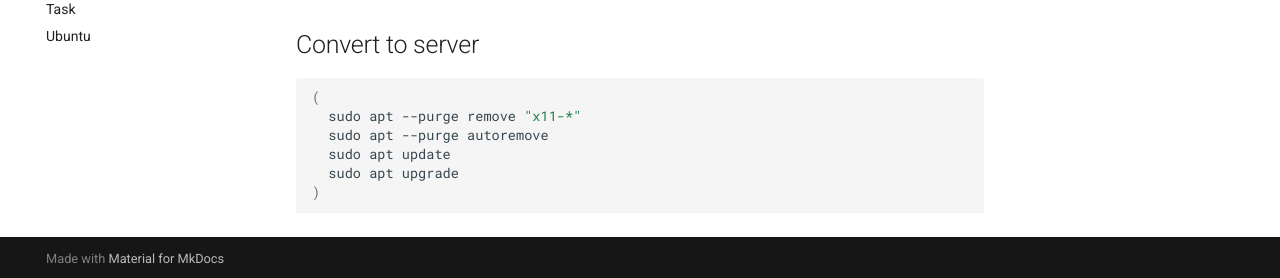
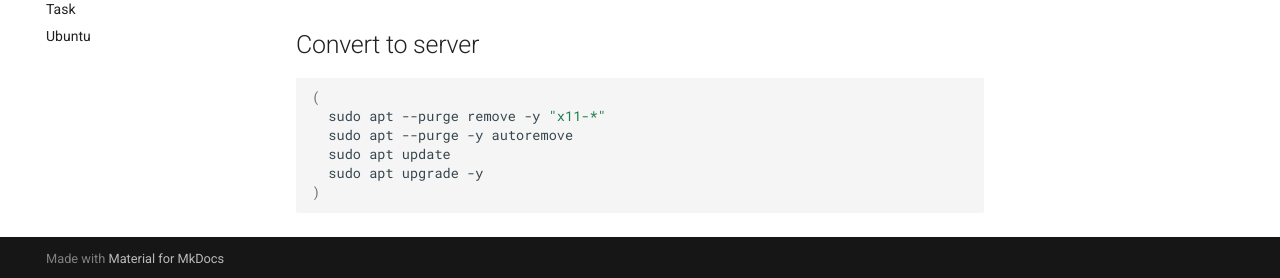
Before and after one commit to nicholaswilde/notes, an MkDocs documentation site: the page built from docs/rpi.md, in a window 1280 px wide and 1003 px high. Shown: the part 722-1000 px from the top of the window. Built offline with MkDocs 1.6.1 and Material for MkDocs 9.7.7, drawn with Linux system fonts in a browser that asks for light colours; comment, search, counter and statistics services are not loaded.

Commit message:
Update rpi.md

````diff
--- a/docs/rpi.md
+++ b/docs/rpi.md
@@ -29,9 +29,9 @@ $ rbenv global 2.3.1
 ## Convert to server
 ```bash
 (
-  sudo apt --purge remove "x11-*"
-  sudo apt --purge autoremove
+  sudo apt --purge remove -y "x11-*"
+  sudo apt --purge -y autoremove
   sudo apt update
-  sudo apt upgrade
+  sudo apt upgrade -y
 )
 ```
````
